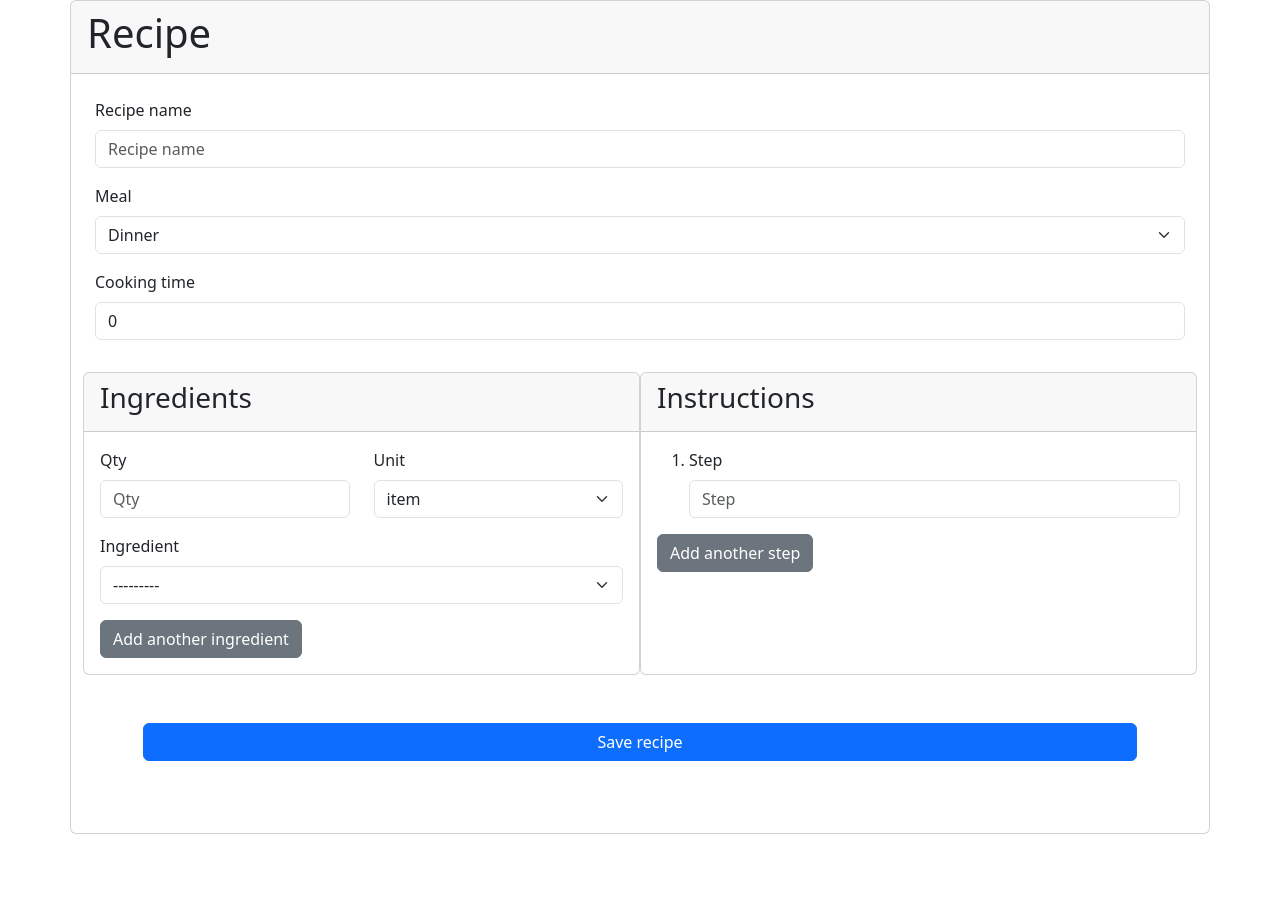
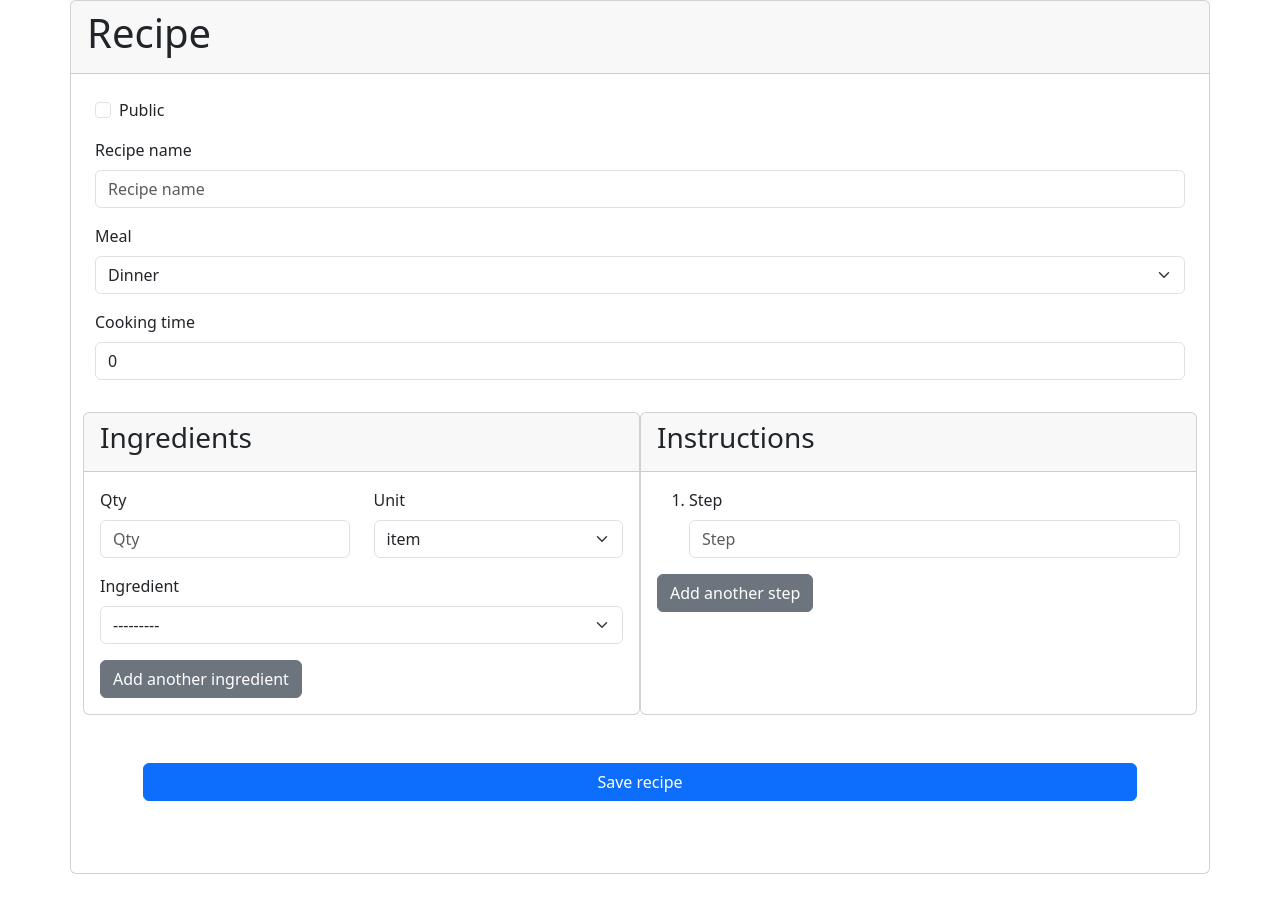
Before and after one commit to lucywoodman/goeatco, a Django app: page /add in a window 1280 px wide. Shown: the part 112-1034 px from the top of the page. Before the commit the page ends 946 px from the top, so only its background shows below. Run offline with Django 4.2, Linux system fonts and the light colour scheme; data that the repository does not hold is empty; some libraries are stand-ins or nearby versions.

Commit message:
feat[recipe]: add ability to mark recipes as public or not for filtering

```diff
--- a/recipe/forms.py
+++ b/recipe/forms.py
@@ -6,7 +6,7 @@ from .models import IngredientMeta, Recipe, Instructions
 class RecipeForm(ModelForm):
     class Meta:
         model = Recipe
-        fields = ('name', 'meal', 'cooking_time')
+        fields = ('public', 'name', 'meal', 'cooking_time')
         exclude = ('slug', 'author')
         labels = {
             'name': _('Recipe name'),
--- a/recipe/models.py
+++ b/recipe/models.py
@@ -24,6 +24,7 @@ UNIT = (
 class Recipe(models.Model):
     author = models.ForeignKey(
         User, on_delete=models.CASCADE, related_name='recipes')
+    public = models.BooleanField(default=False)
     name = models.CharField(max_length=200, unique=True)
     slug = models.SlugField(max_length=200, unique=True, blank=True, null=True)
     cooking_time = models.PositiveSmallIntegerField(default=0, blank=True)
```
Also changed, not shown: templates/recipe/recipe_detail.html (+7 -0 lines).
